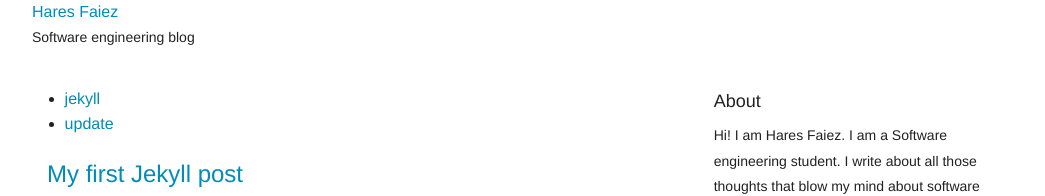
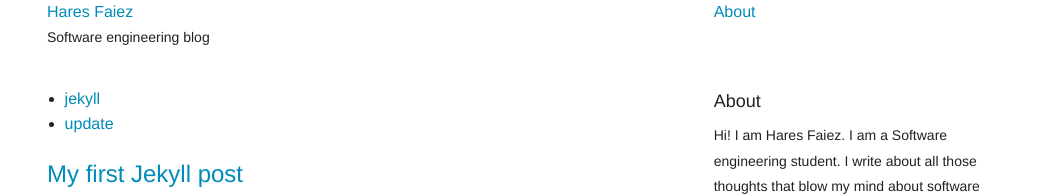
Before and after one commit to haresfaiez/haresfaiez.github.io, a Jekyll site: the page built from index.html, in a window 1280 px wide. Shown: the top 196 px of the page, without its empty margins (108-1153 px from the left). Built offline with Jekyll 4.4.1, drawn with Linux system fonts in a browser that asks for light colours.

Commit message:
Include pages list in the header

```diff
--- a/_includes/header.html
+++ b/_includes/header.html
@@ -1,8 +1,13 @@
 <header class="row">
+  <section class="small-12 large-8 columns">
     <a class="site-title" href="{{ site.baseurl }}/">{{ site.title }}</a>
     <p>
         <small>
             {{ site.description }}
         </small>
     </p>
+  </section>
+  <section class="small-12 large-4 columns">
+    {% include pages.html %}
+  </section>
 </header>
```
